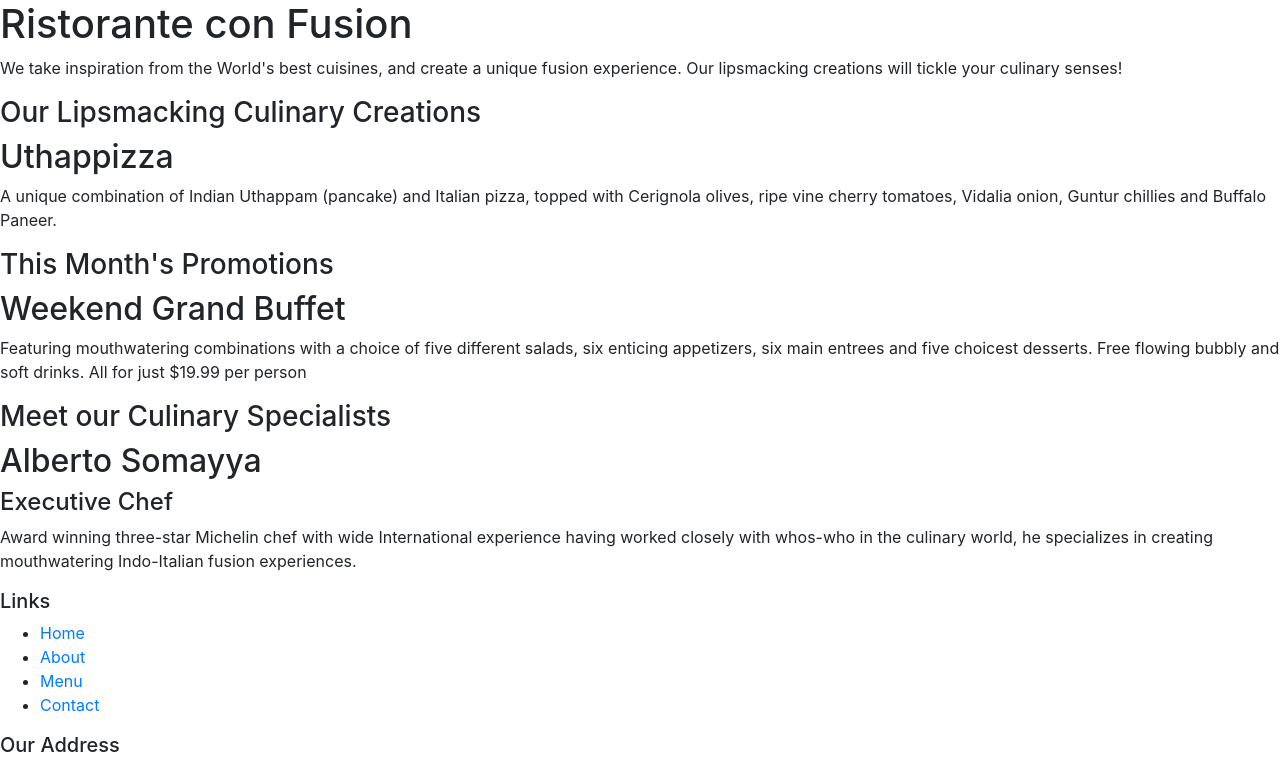
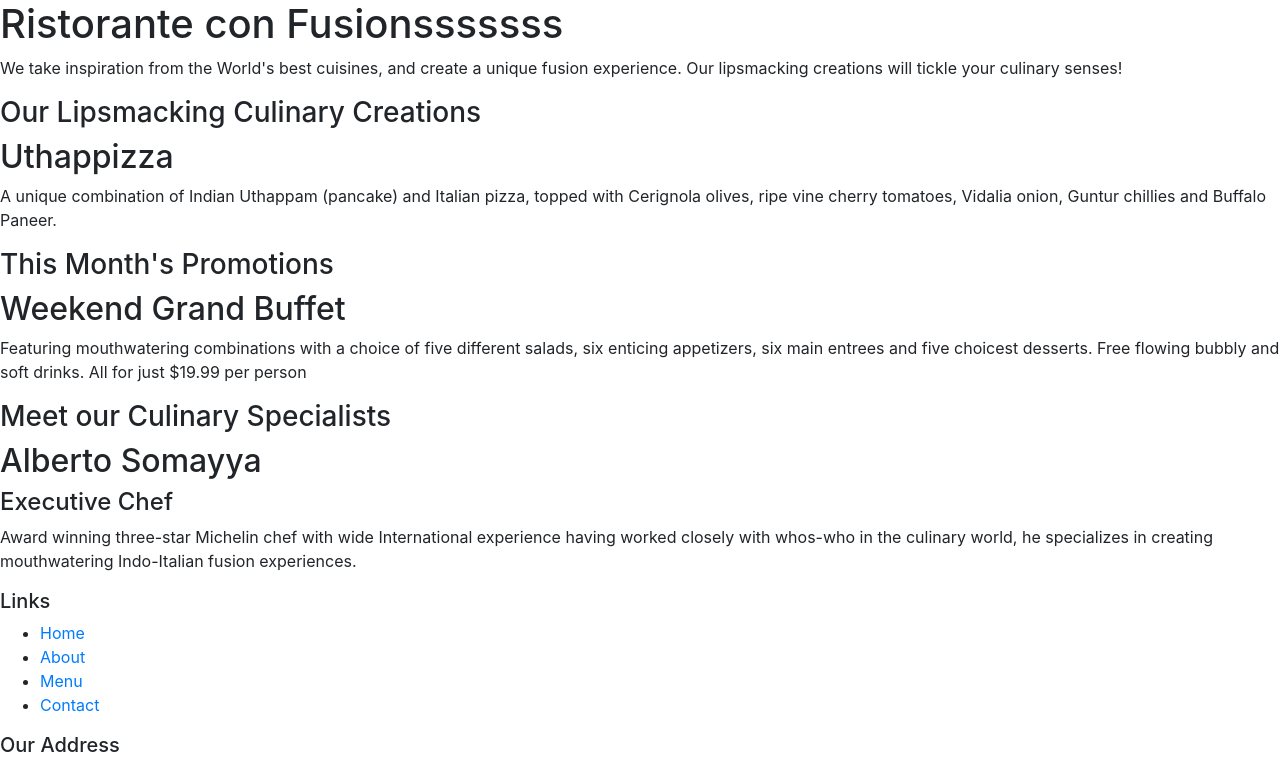
Before and after one commit to Jihani-31/conFusion, a website: page index.html in a window 1280 px wide. Shown: the top 762 px of the page. Drawn offline with nearby package versions, Linux system fonts and the light colour scheme.

Commit message:
updated index

```diff
--- a/index.html
+++ b/index.html
@@ -18,7 +18,7 @@
         <div>
             <div>
                 <div>
-                    <h1>Ristorante con Fusion</h1>
+                    <h1>Ristorante con Fusionsssssss</h1>
                     <p>We take inspiration from the World's best cuisines, and create a unique fusion experience. Our lipsmacking creations will tickle your culinary senses!</p>
                 </div>
                 <div>
```
